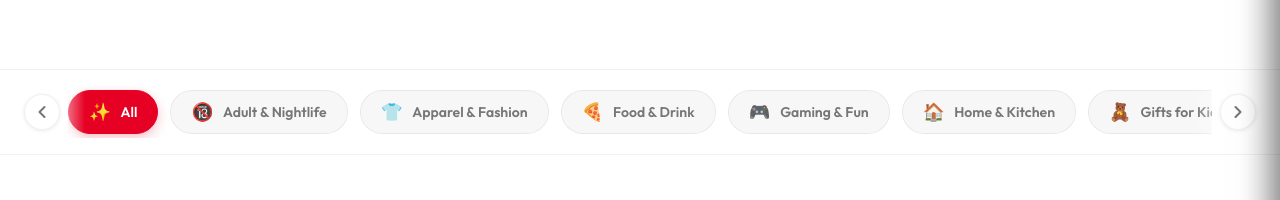
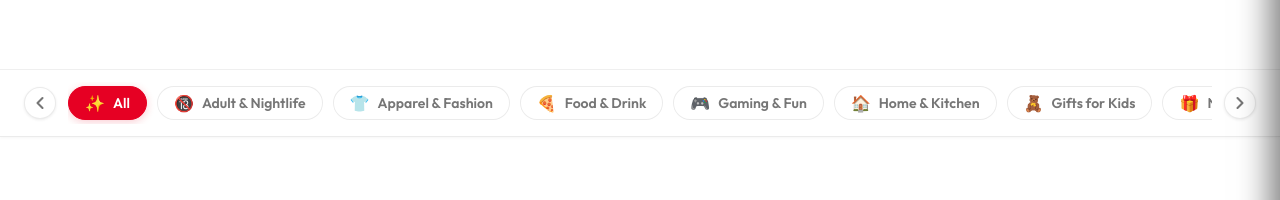
Before and after one commit to gauses/tiwib-site, a React (Vite) app: page / in a window 1280 px wide. Shown: the part 448-648 px from the top of the page. Built offline with nearby package versions, Linux system fonts and the light colour scheme; grey boxes are pictures that could not be loaded.

Commit message:
更改category

```diff
--- a/src/components/CategoryFilter.css
+++ b/src/components/CategoryFilter.css
@@ -1,28 +1,32 @@
 .category-filter {
-    background: rgba(255, 255, 255, 0.8);
-    backdrop-filter: blur(20px) saturate(180%);
-    -webkit-backdrop-filter: blur(20px) saturate(180%);
-    border-bottom: 1px solid rgba(0, 0, 0, 0.05);
-    padding: 1rem 0;
+    background: #FFFFFF;
+    border-bottom: 1px solid rgba(0, 0, 0, 0.08);
+    padding: 0.75rem 0;
     position: sticky;
     top: 60px;
     z-index: 100;
+    box-shadow: 0 1px 3px rgba(0, 0, 0, 0.04);
+}
+
+.category-filter .container {
+    max-width: 1400px;
+    margin: 0 auto;
+    padding: 0 var(--spacing-md);
 }
 
 .filter-container {
     display: flex;
     align-items: center;
+    gap: 0.75rem;
     position: relative;
-    gap: 0.5rem;
 }
 
 .filter-scroll {
     display: flex;
-    gap: 0.75rem;
+    gap: 0.625rem;
     overflow-x: auto;
     padding: 0.25rem 0;
     scrollbar-width: none;
-    /* Hide for Firefox */
     scroll-behavior: smooth;
     -webkit-overflow-scrolling: touch;
     flex: 1;
@@ -30,91 +34,87 @@
 
 .filter-scroll::-webkit-scrollbar {
     display: none;
-    /* Hide for Chrome/Safari */
 }
 
-
 .filter-item {
-    display: flex;
+    display: inline-flex;
     align-items: center;
-    gap: 0.6rem;
-    padding: 0.6rem 1.25rem;
-    border-radius: 100px;
-    border: 1px solid rgba(0, 0, 0, 0.06);
-    background: rgba(0, 0, 0, 0.03);
+    gap: 0.5rem;
+    padding: 0.5rem 1rem;
+    border-radius: 24px;
+    border: 1px solid rgba(0, 0, 0, 0.08);
+    background: #FFFFFF;
     color: var(--text-secondary);
     font-family: var(--font-heading);
     font-size: 0.875rem;
     font-weight: 600;
     white-space: nowrap;
-    transition: all 0.2s cubic-bezier(0.4, 0, 0.2, 1);
+    transition: all 0.15s ease;
     cursor: pointer;
     flex-shrink: 0;
 }
 
 .item-icon {
-    font-size: 1.1rem;
+    font-size: 1rem;
+    line-height: 1;
+}
+
+.item-label {
+    line-height: 1;
 }
 
 .filter-item:hover {
-    background: rgba(0, 0, 0, 0.06);
+    background: #F8F8F8;
+    border-color: rgba(0, 0, 0, 0.12);
     transform: translateY(-1px);
-    border-color: rgba(0, 0, 0, 0.1);
 }
 
 .filter-item.active {
     background: var(--primary);
-    color: #fff;
+    color: #FFFFFF;
     border-color: var(--primary);
-    box-shadow: 0 4px 12px rgba(230, 0, 35, 0.25);
+    box-shadow: 0 2px 8px rgba(230, 0, 35, 0.2);
 }
 
 .scroll-btn {
-    width: 36px;
-    height: 36px;
+    width: 32px;
+    height: 32px;
+    min-width: 32px;
     border-radius: 50%;
-    border: 1px solid rgba(0, 0, 0, 0.06);
-    background: #fff;
+    border: 1px solid rgba(0, 0, 0, 0.08);
+    background: #FFFFFF;
     display: flex;
     align-items: center;
     justify-content: center;
     cursor: pointer;
-    box-shadow: var(--shadow-sm);
-    transition: all 0.2s;
+    box-shadow: 0 1px 3px rgba(0, 0, 0, 0.08);
+    transition: all 0.15s ease;
     color: var(--text-secondary);
     flex-shrink: 0;
-    z-index: 2;
 }
 
 .scroll-btn:hover {
-    background: #f8f8f8;
+    background: #F8F8F8;
     color: var(--primary);
     transform: scale(1.05);
-    box-shadow: var(--shadow-md);
+    box-shadow: 0 2px 6px rgba(0, 0, 0, 0.12);
 }
 
 .scroll-btn:active {
     transform: scale(0.95);
 }
 
-/* Add subtle side gradients to indicate more content */
-.filter-container::before,
-.filter-container::after {
-    content: '';
-    position: absolute;
-    top: 0;
-    bottom: 0;
-    width: 40px;
-    pointer-events: none;
-    z-index: 1;
+@media (max-width: 768px) {
+    .scroll-btn {
+        display: none;
+    }
+
+    .filter-scroll {
+        gap: 0.5rem;
+    }
+
+    .filter-item {
+        padding: 0.45rem 0.875rem;
+        font-size: 0.8125rem;
+    }
 }
-
-.filter-container::before {
-    left: 45px;
-    background: linear-gradient(to right, #fff, transparent);
-}
-
-.filter-container::after {
-    right: 45px;
-    background: linear-gradient(to left, #fff, transparent);
-}
```
